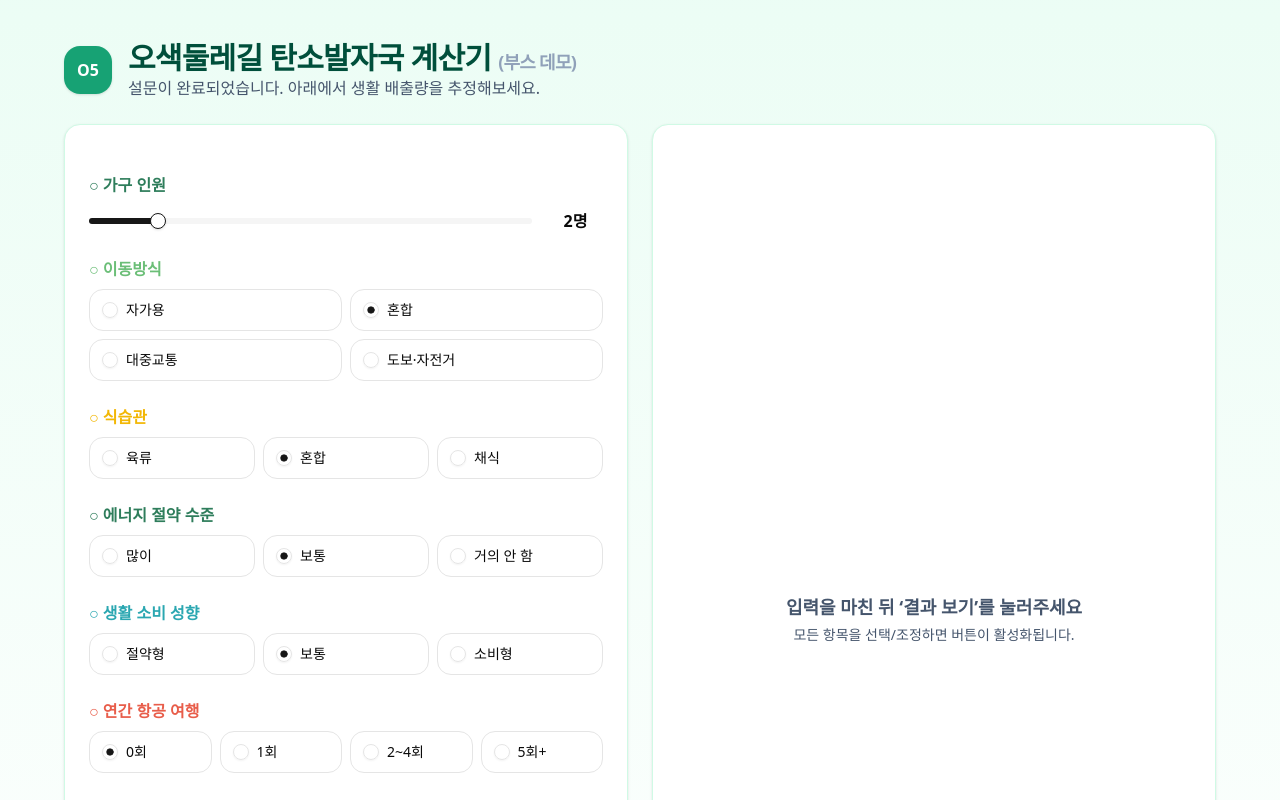
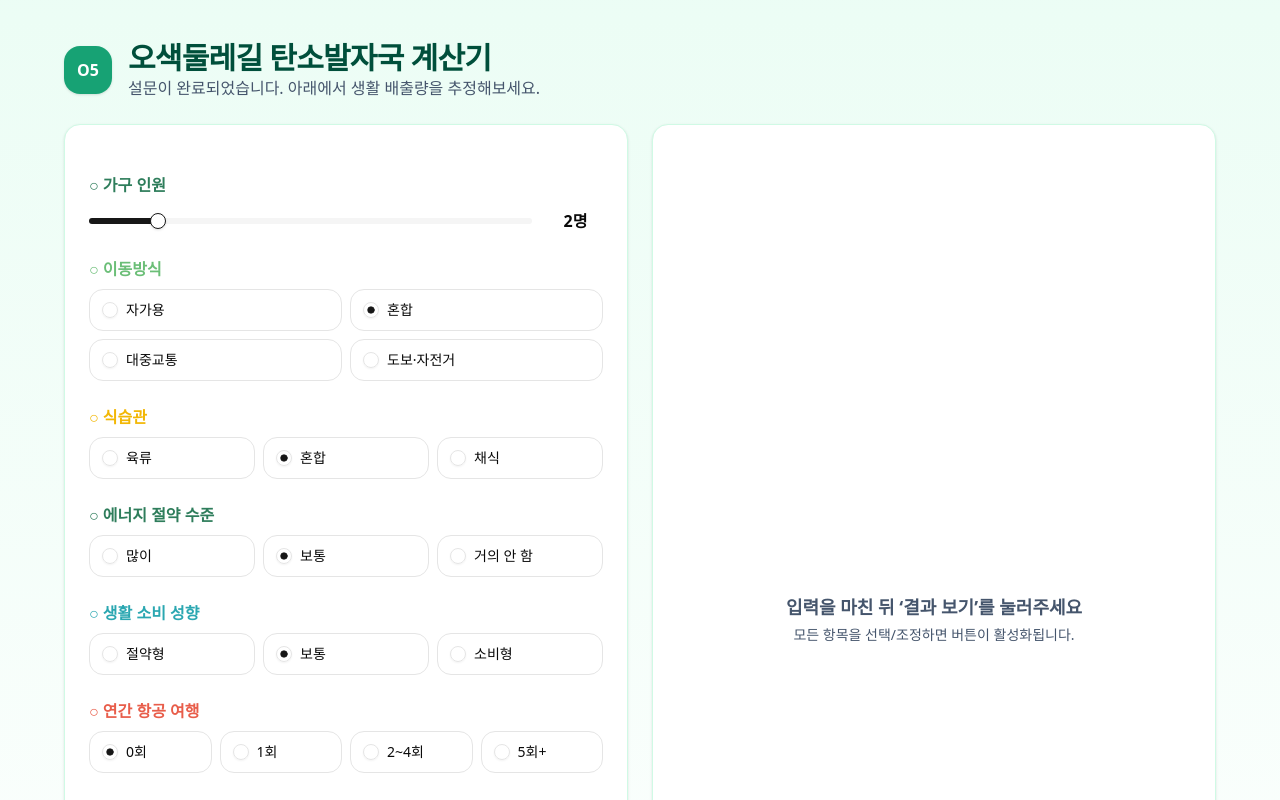
Before and after one commit to impinks/osak-footprint, a Next.js app: page /osak in a window 1280 px wide. Both pictures are taken after a click on the button "다음 (탄소발자국 계산하기)". Shown: the top 800 px of the page. Built offline with nearby package versions, Linux system fonts and the light colour scheme.

Commit message:
부스 데모 문구 제거

```diff
--- a/components/OsakFootprint.tsx
+++ b/components/OsakFootprint.tsx
@@ -211,9 +211,8 @@ export default function OsakDulegilSurveyAndFootprint() {
           <motion.div initial={{ opacity: 0, y: -8 }} animate={{ opacity: 1, y: 0 }} className="flex items-center gap-4">
             <div className="h-12 w-12 rounded-2xl bg-emerald-600/90 flex items-center justify-center text-white font-bold shadow-sm">O5</div>
             <div>
-              <h2 className="text-2xl md:text-3xl font-extrabold tracking-tight text-emerald-900">오색둘레길 탄소발자국 계산기 <span className="text-slate-400 text-lg">(부스 데모)</span></h2>
-              <p className="text-slate-600 text-sm md:text-base">설문이 완료되었습니다. 아래에서 생활 배출량을 추정해보세요.</p>
-            </div>
+              <h2 className="text-2xl md:text-3xl font-extrabold tracking-tight text-emerald-900">오색둘레길 탄소발자국 계산기 </h2>
+              <p className="text-slate-600 text-sm md:text-base">설문이 완료되었습니다. 아래에서 생활 배출량을 추정해보세요.</p>            </div>
           </motion.div>
 
           <div className="grid gap-6 md:grid-cols-2">
```
